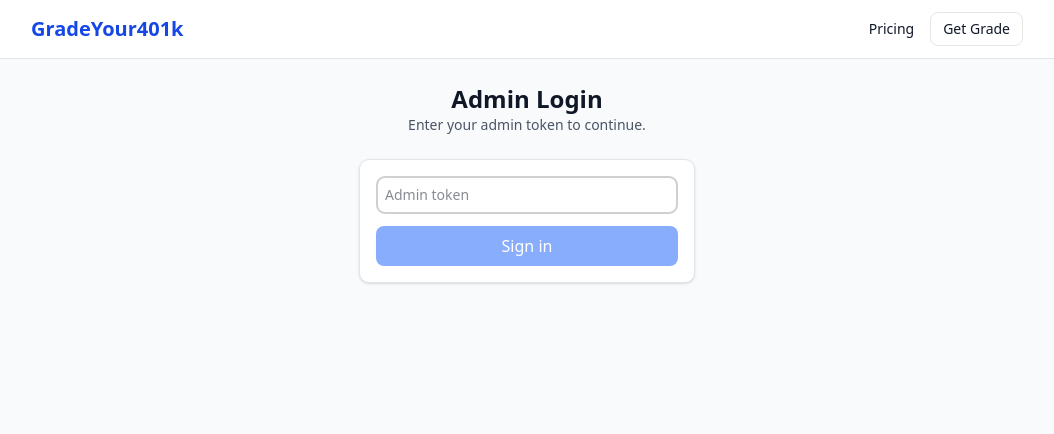
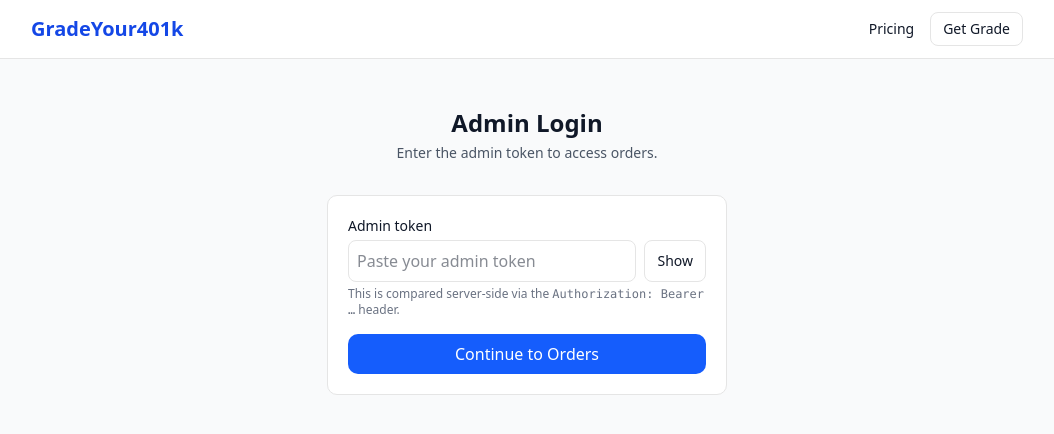
Before and after one commit to rremling/gradeyour401k, a Next.js app: page /admin/login in a window 1280 px wide. Shown: the top 434 px of the page, without its empty margins (113-1167 px from the left). Built offline with nearby package versions, Linux system fonts and the light colour scheme.

Commit message:
Update page.tsx

```diff
--- a/src/app/admin/login/page.tsx
+++ b/src/app/admin/login/page.tsx
@@ -1,89 +1,83 @@
+// src/app/admin/login/page.tsx
 "use client";
 
-import { Suspense, useState } from "react";
-import { useSearchParams, useRouter } from "next/navigation";
+import { useState } from "react";
+import { useRouter } from "next/navigation";
 
-// Wrapped in Suspense to avoid CSR bailout errors
-function LoginForm() {
-  const sp = useSearchParams();
+export default function AdminLoginPage() {
   const router = useRouter();
-  const returnTo = sp.get("returnTo") || "/admin/orders";
+  const [token, setToken] = useState("");
+  const [show, setShow] = useState(false);
+  const [error, setError] = useState<string | null>(null);
 
-  const [token, setToken] = useState("");
-  const [loading, setLoading] = useState(false);
-  const [err, setErr] = useState<string | null>(null);
+  async function handleSubmit(e: React.FormEvent) {
+    e.preventDefault();
+    setError(null);
 
-  async function submit(e: React.FormEvent) {
-    e.preventDefault();
-    setErr(null);
-    setLoading(true);
+    const trimmed = token.trim();
+    if (!trimmed) {
+      setError("Please enter your admin token.");
+      return;
+    }
 
+    // Persist token for the orders page to read and use in Authorization header
     try {
-      const res = await fetch("/api/admin/login", {
-        method: "POST",
-        headers: { "Content-Type": "application/json" },
-        body: JSON.stringify({ token }),
-      });
+      localStorage.setItem("gy4k_admin_token", trimmed);
+    } catch {
+      // If storage fails, still try to proceed
+    }
 
-      const data = await res.json();
-      if (!res.ok || !data?.ok) throw new Error(data?.error || "Invalid token");
-
-      router.replace(returnTo);
-    } catch (e: any) {
-      setErr(e?.message || "Login failed");
-    } finally {
-      setLoading(false);
-    }
+    // Go to the dashboard
+    router.push("/admin/orders");
   }
 
   return (
-    <main className="mx-auto max-w-sm p-6">
-      <div className="text-center mb-6">
+    <main className="mx-auto max-w-md px-6 py-12">
+      <div className="text-center mb-8">
         <h1 className="text-2xl font-bold">Admin Login</h1>
-        <p className="text-sm text-gray-600">
-          Enter your admin token to continue.
+        <p className="text-sm text-gray-600 mt-1">
+          Enter the admin token to access orders.
         </p>
       </div>
 
-      <form
-        onSubmit={submit}
-        className="rounded-lg border bg-white p-4 space-y-3 shadow-sm"
-      >
-        <input
-          type="password"
-          className="w-full border rounded-md p-2 text-sm"
-          placeholder="Admin token"
-          value={token}
-          onChange={(e) => setToken(e.target.value)}
-          autoFocus
-        />
+      <form onSubmit={handleSubmit} className="rounded-lg border bg-white p-5 space-y-4">
+        <div>
+          <label className="block text-sm font-medium mb-1">Admin token</label>
+          <div className="flex gap-2">
+            <input
+              type={show ? "text" : "password"}
+              className="w-full border rounded-md p-2"
+              placeholder="Paste your admin token"
+              value={token}
+              onChange={(e) => setToken(e.target.value)}
+              autoComplete="off"
+            />
+            <button
+              type="button"
+              onClick={() => setShow((s) => !s)}
+              className="border rounded-md px-3 py-2 text-sm hover:bg-gray-50"
+            >
+              {show ? "Hide" : "Show"}
+            </button>
+          </div>
+          <p className="mt-1 text-xs text-gray-500">
+            This is compared server-side via the <code>Authorization: Bearer …</code> header.
+          </p>
+        </div>
+
+        {error && (
+          <div className="rounded-md border border-red-300 bg-red-50 p-2 text-sm text-red-700">
+            {error}
+          </div>
+        )}
 
         <button
           type="submit"
-          disabled={loading || !token}
-          className="w-full rounded-md bg-blue-600 text-white py-2 hover:bg-blue-700 disabled:opacity-50"
+          className="w-full rounded-lg bg-blue-600 text-white py-2 hover:bg-blue-700"
         >
-          {loading ? "Signing in…" : "Sign in"}
+          Continue to Orders
         </button>
-
-        {err && <p className="text-sm text-red-600">{err}</p>}
       </form>
     </main>
   );
 }
-
-export default function AdminLoginPage() {
-  return (
-    <Suspense
-      fallback={
-        <main className="mx-auto max-w-sm p-6">
-          <div className="rounded-lg border p-4 bg-white text-sm text-gray-600">
-            Loading…
-          </div>
-        </main>
-      }
-    >
-      <LoginForm />
-    </Suspense>
-  );
-}
```
